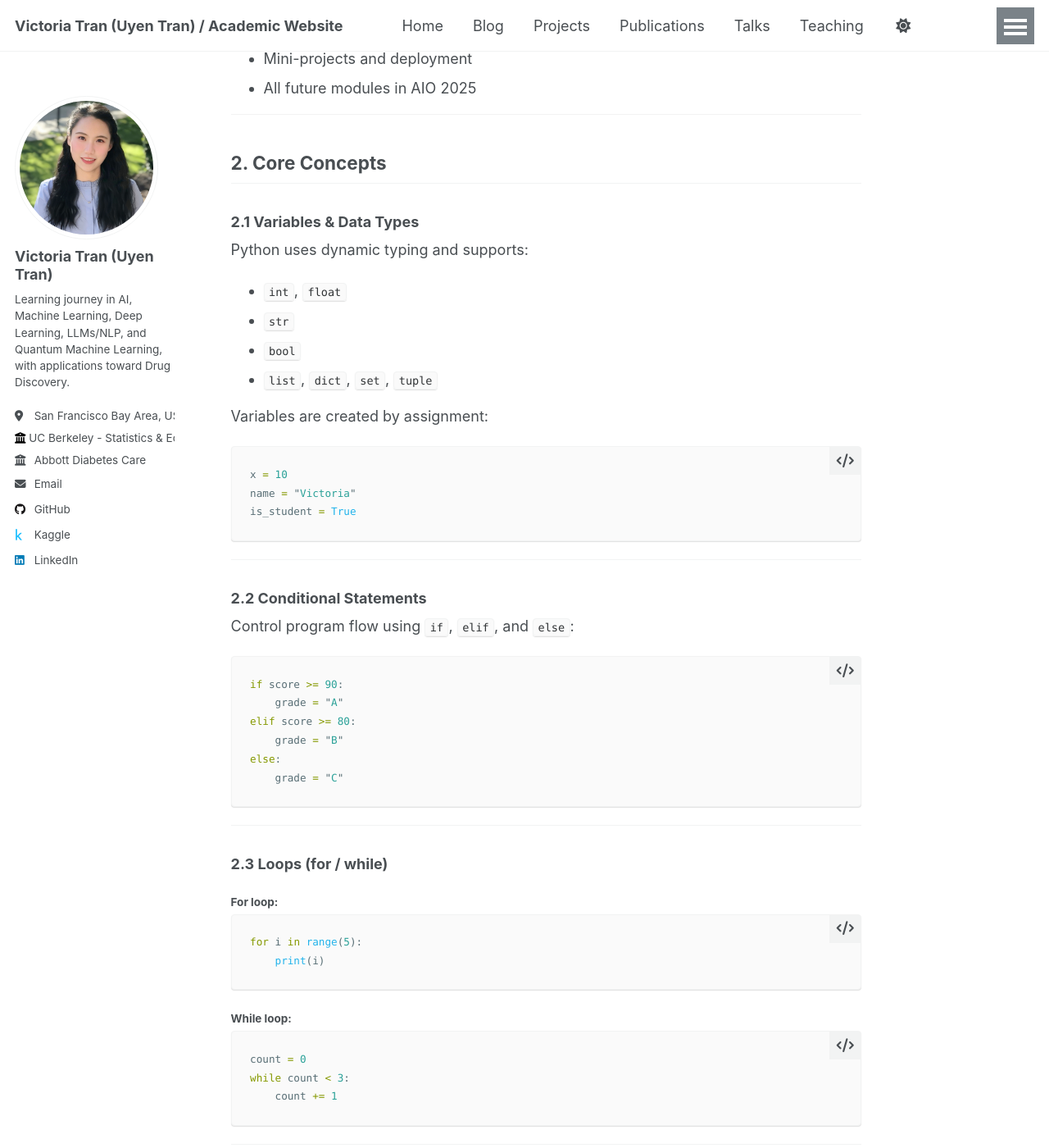
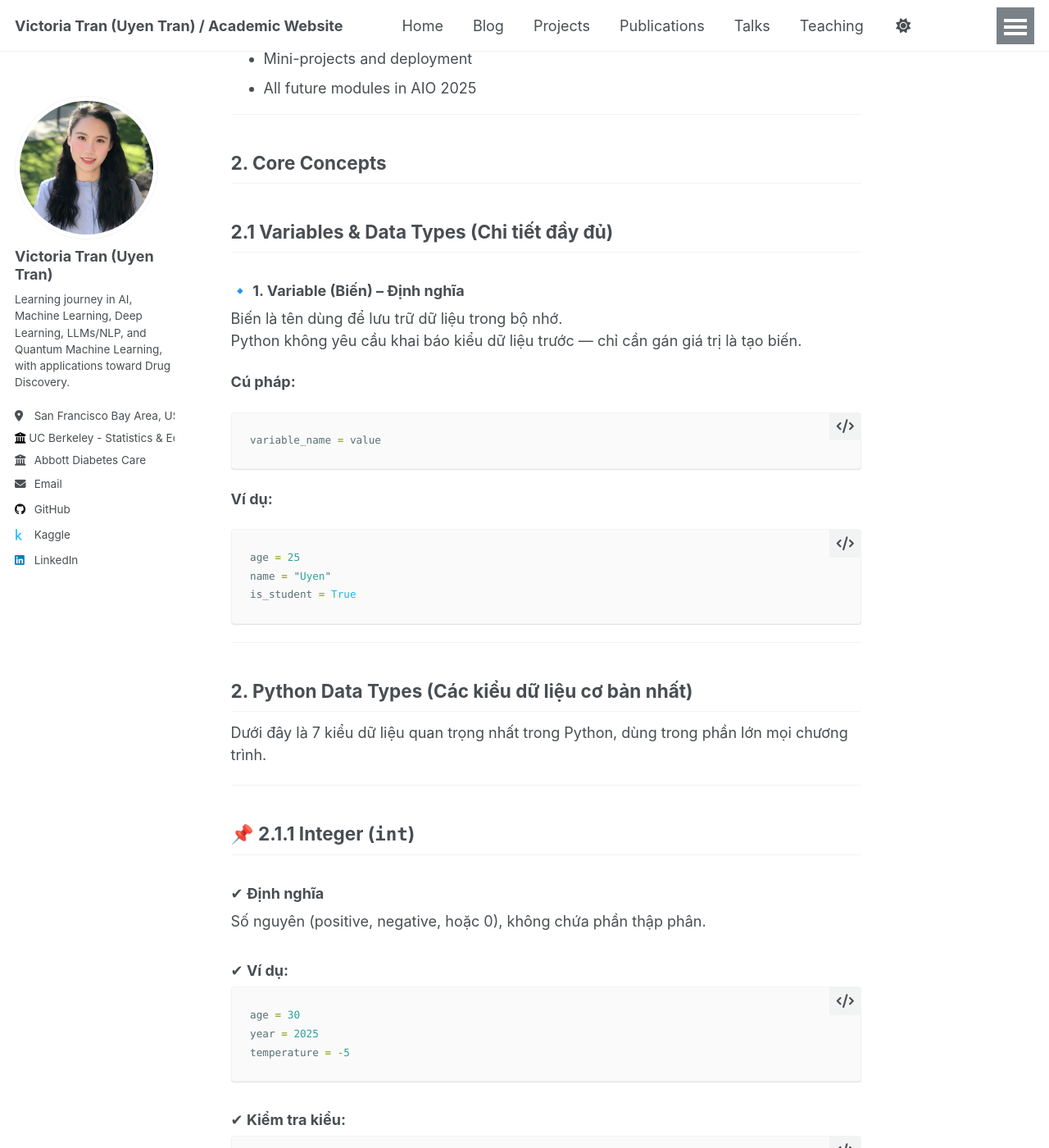
Before and after one commit to uyentran9/uyentran-ai-blog, a Jekyll site: the page built from _posts/2025-06-30-m1-topic1.md, in a window 1280 px wide and 1400 px high, scrolled down 644 px. Shown: the whole window at 82% size. Built offline with Jekyll 4.4.1, drawn with Linux system fonts in a browser that asks for light colours; a script that is not in the unit is left out; some of the changed text lies outside the part shown.

Commit message:
Update 2025-06-30-m1-topic1.md

```diff
--- a/_posts/2025-06-30-m1-topic1.md
+++ b/_posts/2025-06-30-m1-topic1.md
@@ -26,21 +26,204 @@ These fundamentals lay the groundwork for:
 
 ## 2. Core Concepts
 
-### 2.1 Variables & Data Types
+## **2.1 Variables & Data Types (Chi tiết đầy đủ)**
 
-Python uses dynamic typing and supports:
+### 🔹 **1. Variable (Biến) – Định nghĩa**
 
-- `int`, `float`
-- `str`
-- `bool`
-- `list`, `dict`, `set`, `tuple`
+Biến là tên dùng để lưu trữ dữ liệu trong bộ nhớ.
+Python không yêu cầu khai báo kiểu dữ liệu trước — chỉ cần gán giá trị là tạo biến.
 
-Variables are created by assignment:
+**Cú pháp:**
+~~~python
+variable_name = value
+~~~
 
+**Ví dụ:**
 ~~~python
-x = 10
-name = "Victoria"
+age = 25
+name = "Uyen"
 is_student = True
+~~~
+
+---
+
+## **2. Python Data Types (Các kiểu dữ liệu cơ bản nhất)**
+
+Dưới đây là 7 kiểu dữ liệu quan trọng nhất trong Python, dùng trong phần lớn mọi chương trình.
+
+---
+
+## **📌 2.1.1 Integer (`int`)**
+
+### ✔ Định nghĩa
+Số nguyên (positive, negative, hoặc 0), không chứa phần thập phân.
+
+### ✔ Ví dụ:
+~~~python
+age = 30
+year = 2025
+temperature = -5
+~~~
+
+### ✔ Kiểm tra kiểu:
+~~~python
+type(age)  # <class 'int'>
+~~~
+
+---
+
+## **📌 2.1.2 Floating point number (`float`)**
+
+### ✔ Định nghĩa
+Số thực có phần thập phân.
+
+### ✔ Ví dụ:
+~~~python
+pi = 3.14159
+weight = 52.7
+gold_price = 2450.99
+~~~
+
+### ✔ Kiểm tra kiểu:
+~~~python
+type(pi)  # <class 'float'>
+~~~
+
+---
+
+## **📌 2.1.3 String (`str`)**
+
+### ✔ Định nghĩa
+Chuỗi ký tự — dùng nhiều trong NLP, chatbot, xử lý text.
+
+### ✔ Ví dụ:
+~~~python
+name = "Victoria Tran"
+greeting = "Hello, world!"
+course = "AIO 2025"
+~~~
+
+### ✔ Một số thao tác:
+~~~python
+"Hello " + "Uyen"      # nối chuỗi
+name[0]                # truy cập ký tự đầu tiên: 'V'
+~~~
+
+---
+
+## **📌 2.1.4 Boolean (`bool`)**
+
+### ✔ Định nghĩa
+Chỉ có thể là **True** hoặc **False**.
+Dùng trong điều kiện, kiểm tra logic.
+
+### ✔ Ví dụ:
+~~~python
+is_student = True
+passed_exam = False
+
+age = 25
+is_adult = age >= 18   # True
+~~~
+
+---
+
+## **📌 2.1.5 List (`list`)**
+
+### ✔ Định nghĩa
+Danh sách có thứ tự, **thay đổi được (mutable)**, có thể chứa nhiều kiểu dữ liệu.
+
+### ✔ Ví dụ:
+~~~python
+scores = [90, 85, 70]
+mixed = [10, "Uyen", True, 3.14]
+names = ["Uyen", "Victoria", "Tran"]
+~~~
+
+### ✔ Truy cập phần tử:
+~~~python
+scores[0]    # 90
+~~~
+
+### ✔ Thay đổi phần tử:
+~~~python
+scores[1] = 88
+~~~
+
+---
+
+## **📌 2.1.6 Dictionary (`dict`)**
+
+### ✔ Định nghĩa
+Dữ liệu dạng **key–value**, giống JSON.
+Siêu quan trọng trong API, NLP, ML.
+
+### ✔ Ví dụ:
+~~~python
+student = {
+    "name": "Uyen",
+    "age": 24,
+    "major": "Statistics"
+}
+~~~
+
+### ✔ Truy cập giá trị:
+~~~python
+student["name"]   # "Uyen"
+~~~
+
+---
+
+## **📌 2.1.7 Tuple (`tuple`)**
+
+### ✔ Định nghĩa
+Danh sách **không thay đổi được** (immutable).
+Dùng cho dữ liệu cố định hoặc return nhiều giá trị.
+
+### ✔ Ví dụ:
+~~~python
+coordinates = (10, 20)
+rgb = (255, 200, 100)
+~~~
+
+### ✔ Truy cập:
+~~~python
+rgb[0]   # 255
+~~~
+
+---
+
+## **📌 2.1.8 Set (`set`)**
+
+### ✔ Định nghĩa
+Tập hợp **không thứ tự**, **không trùng lặp**.
+
+### ✔ Ví dụ:
+~~~python
+unique_numbers = {1, 2, 3, 3, 3}
+print(unique_numbers)   # {1, 2, 3}
+~~~
+
+### ✔ Kiểm tra membership:
+~~~python
+3 in unique_numbers   # True
+~~~
+
+---
+
+## **📌 Bảng tóm tắt nhanh**
+~~~
+
+| Data Type | Nghĩa | Ví dụ |
+|----------|--------|--------|
+| `int` | số nguyên | `25` |
+| `float` | số thực | `3.14` |
+| `str` | chuỗi ký tự | `"Uyen"` |
+| `bool` | logic true/false | `True` |
+| `list` | danh sách mutable | `[1,2,3]` |
+| `dict` | key-value | `{"name":"Uyen"}` |
+| `tuple` | immutable list | `(1,2)` |
+| `set` | không trùng lặp | `{1,2,3}` |
 ~~~
 
 ---
```
